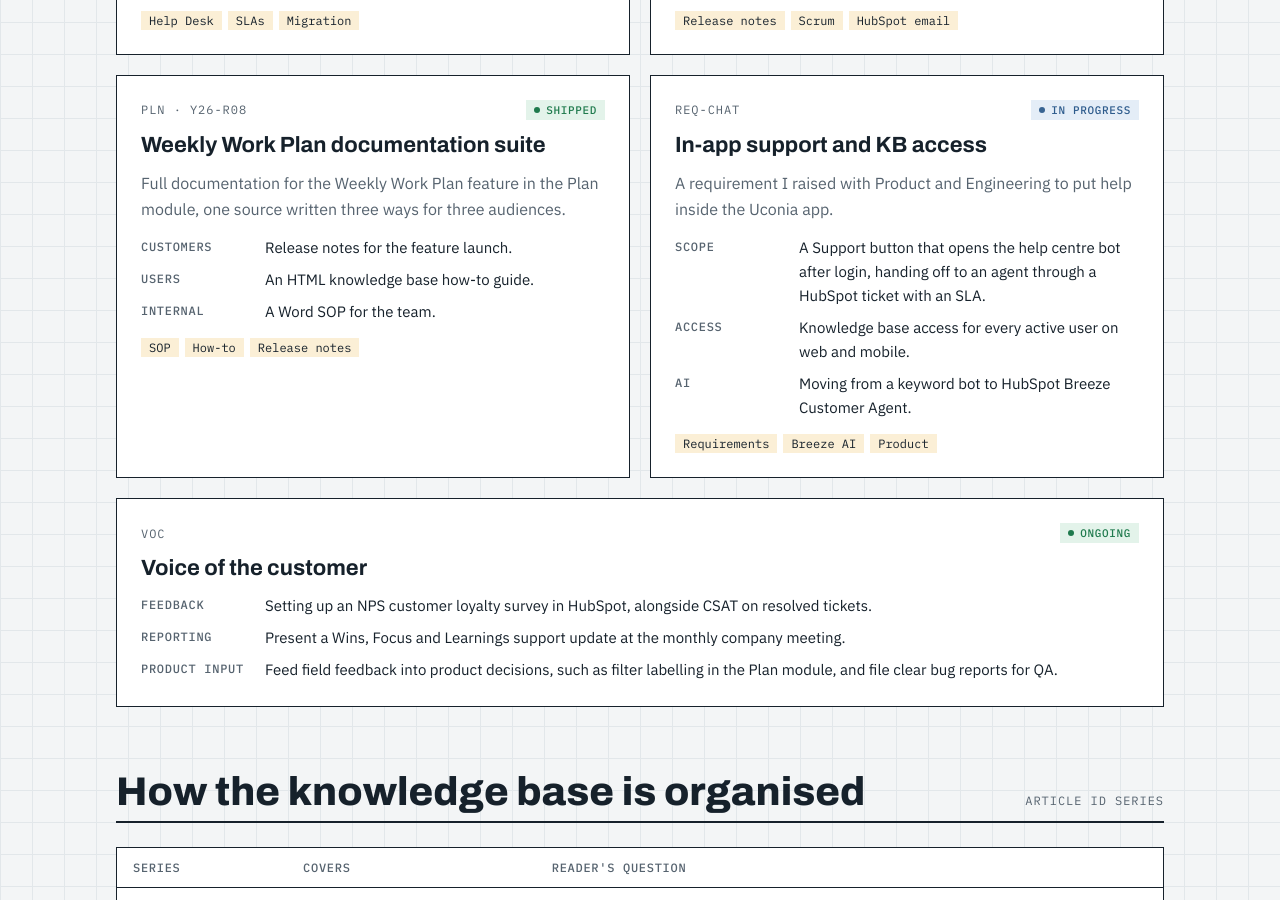
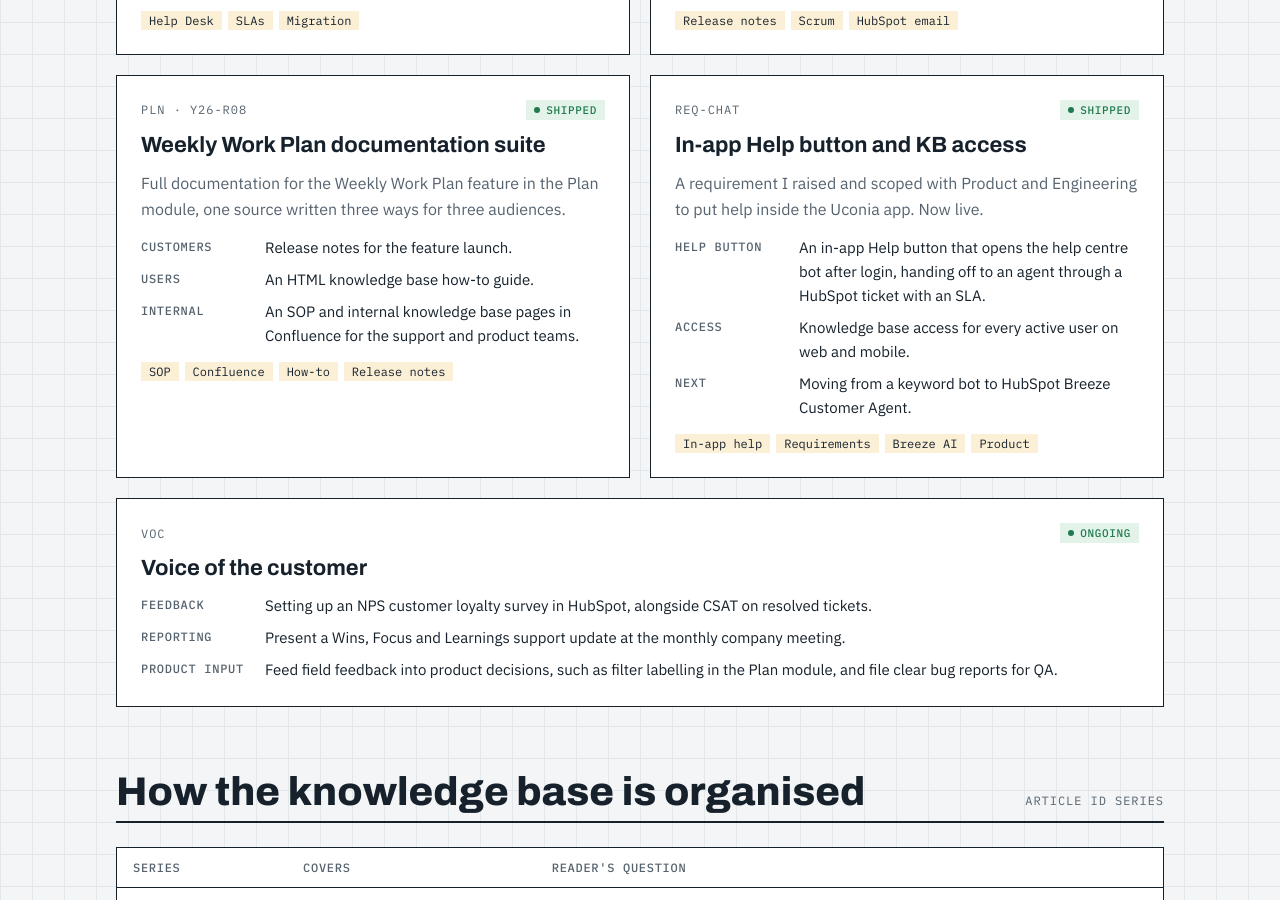
Before and after one commit to AhmedIjaz00/ahmedijaz00.github.io, a plain HTML site: page index.html in a window 1280 px wide. Shown: the part 3018-3918 px from the top of the page. Drawn offline with Linux system fonts and the light colour scheme.

Commit message:
Add files via upload

```diff
--- a/index.html
+++ b/index.html
@@ -370,21 +370,21 @@ footer{display:flex;flex-wrap:wrap;gap:12px 24px;justify-content:space-between;a
       <dl>
         <dt>Customers</dt><dd>Release notes for the feature launch.</dd>
         <dt>Users</dt><dd>An HTML knowledge base how-to guide.</dd>
-        <dt>Internal</dt><dd>A Word SOP for the team.</dd>
+        <dt>Internal</dt><dd>An SOP and internal knowledge base pages in Confluence for the support and product teams.</dd>
       </dl>
-      <div class="tags"><span>SOP</span><span>How-to</span><span>Release notes</span></div>
+      <div class="tags"><span>SOP</span><span>Confluence</span><span>How-to</span><span>Release notes</span></div>
     </article>
 
     <article class="case sheet reveal">
-      <div class="case-top"><span class="label">REQ-CHAT</span><span class="status wip">In progress</span></div>
-      <h3>In-app support and KB access</h3>
-      <p>A requirement I raised with Product and Engineering to put help inside the Uconia app.</p>
+      <div class="case-top"><span class="label">REQ-CHAT</span><span class="status ok">Shipped</span></div>
+      <h3>In-app Help button and KB access</h3>
+      <p>A requirement I raised and scoped with Product and Engineering to put help inside the Uconia app. Now live.</p>
       <dl>
-        <dt>Scope</dt><dd>A Support button that opens the help centre bot after login, handing off to an agent through a HubSpot ticket with an SLA.</dd>
+        <dt>Help button</dt><dd>An in-app Help button that opens the help centre bot after login, handing off to an agent through a HubSpot ticket with an SLA.</dd>
         <dt>Access</dt><dd>Knowledge base access for every active user on web and mobile.</dd>
-        <dt>AI</dt><dd>Moving from a keyword bot to HubSpot Breeze Customer Agent.</dd>
+        <dt>Next</dt><dd>Moving from a keyword bot to HubSpot Breeze Customer Agent.</dd>
       </dl>
-      <div class="tags"><span>Requirements</span><span>Breeze AI</span><span>Product</span></div>
+      <div class="tags"><span>In-app help</span><span>Requirements</span><span>Breeze AI</span><span>Product</span></div>
     </article>
 
     <article class="case sheet wide reveal">
```
